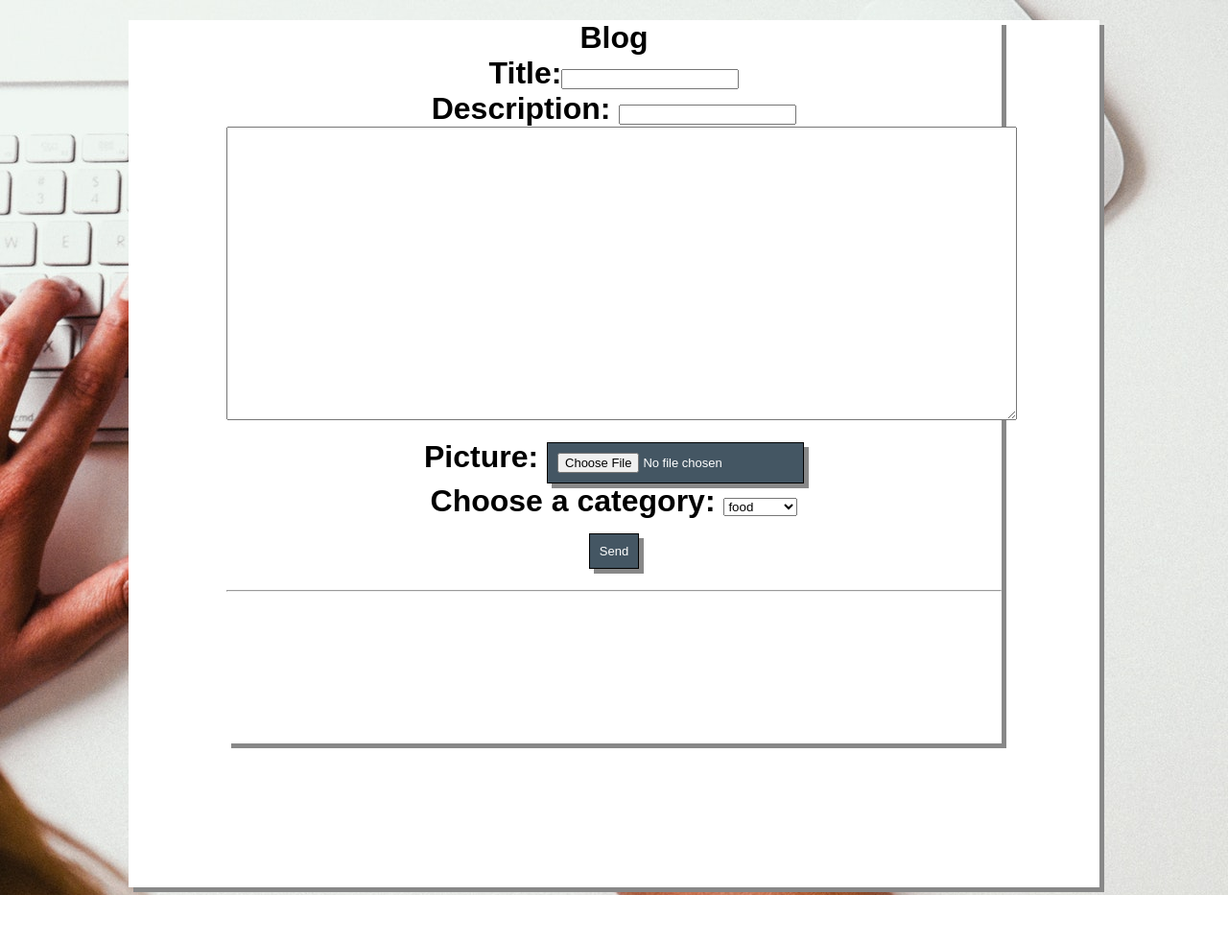
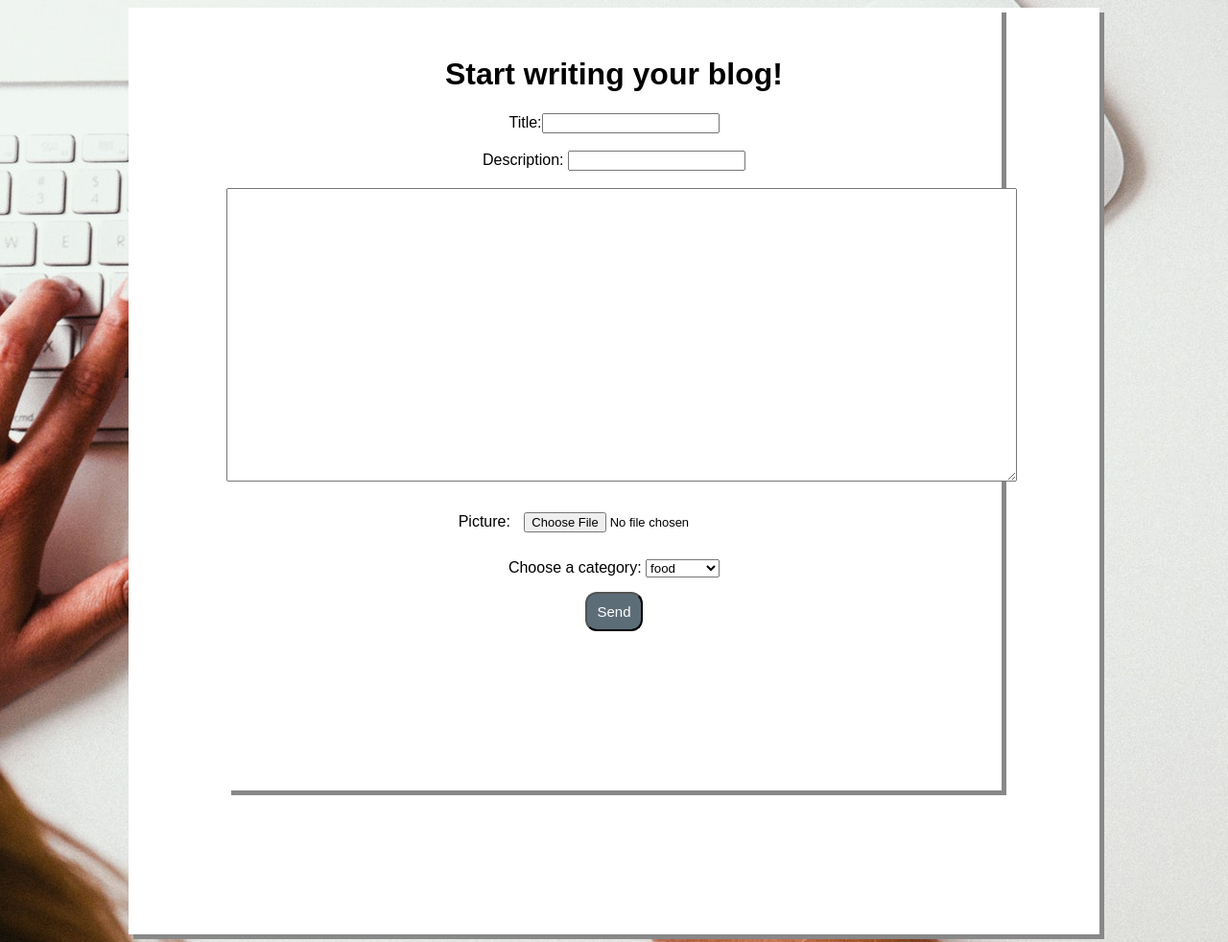
Before and after one commit to Szilveszter98/1K-project, a PHP site: page /blogWriter.php in a window 1280 px wide. Shown: the whole page at 96% size. Before the commit the page ends 933 px from the top, so only its background shows below. Run offline with PHP 8.4, Linux system fonts and the light colour scheme.

Commit message:
updated css

```diff
--- a/css/style.css
+++ b/css/style.css
@@ -57,19 +57,19 @@
 
 .loginForm {
   box-shadow: 5px 5px #888888;
+  border-radius: 12px;
   background: #445663;
   font-family: Arial, Helvetica, sans-serif;
   color: white;
-  border: solid 1px black;
   padding:10px;
 }
 
 .signupForm {
   box-shadow: 5px 5px #888888;
+  border-radius: 12px;
   background: #445663;
   font-family: Arial, Helvetica, sans-serif;
   color: white;
-  border: solid 1px black;
   padding:10px;
 }
 
@@ -111,13 +111,12 @@
 }
 
 .submit {
-
+  border-radius: 12px;
   box-shadow: 5px 5px #888888;
   background: #445663;
   font-family: Arial, Helvetica, sans-serif;
   font-size:15px;
   color: white;
-  border: solid 1px black;
   padding:10px;
   margin:10px;
 }
@@ -130,12 +129,12 @@
 }
 
 .signUp {
+  border-radius: 12px;
   box-shadow: 5px 5px #888888;
   background: #445663;
   font-family: Arial, Helvetica, sans-serif;
   font-size:13px;
   color: white;
-  border: solid 1px black;
   padding:10px;
 
 }
@@ -160,46 +159,46 @@
 }
 
 .registerSubmit {
+  border-radius: 12px;
   margin-top:15px;
   box-shadow: 5px 5px #888888;
   background: #445663;
   font-family: Arial, Helvetica, sans-serif;
   font-size:13px;
   color: white;
-  border: solid 1px black;
   padding:10px;
 }
 
 /* End css code for signupForm page */
 
 
-/* Start css code for blogWriter page */
+/* Start css code for blogform page */
 
 .textToWritePost {
+  font-size:30px;
+  margin:5px;
+  padding:15px;
   font-family: Arial, Helvetica, sans-serif;
 }
 
 .submitWritePost {
   margin-top:15px;
-  box-shadow: 5px 5px #888888;
-  background: #445663;
+  border-radius: 12px;
+  background: #445663dc;
   font-family: Arial, Helvetica, sans-serif;
-  font-size:13px;
+  font-size:15px;
   color: white;
-  border: solid 1px black;
   padding:10px;
 }
 
 .submitWritePostFile {
-  margin-top:15px;
-  box-shadow: 5px 5px #888888;
-  background: #445663;
+
   font-family: Arial, Helvetica, sans-serif;
   font-size:13px;
-  color: white;
-  border: solid 1px black;
   padding:10px;
 }
+
+
 
 /* Start css code for blog page */
 
@@ -214,22 +213,22 @@
 
 
 .signoutBlogPage{
+  border-radius: 12px;
   box-shadow: 5px 5px #888888;
   background: #445663;
   font-family: Arial, Helvetica, sans-serif;
   font-size:13px;
   color: white;
-  border: solid 1px black;
   padding:10px;
 }
 
 .writeAblogLink {
+  border-radius: 12px;
   box-shadow: 5px 5px #888888;
   background: #445663;
   font-family: Arial, Helvetica, sans-serif;
   font-size:20px;
   color: white;
-  border: solid 1px black;
   padding:10px;
 }
 
@@ -288,29 +287,30 @@
 
 
 .deleteBtn {
+  border-radius: 12px;
   box-shadow: 5px 5px #888888;
   background: #445663;
   font-family: Arial, Helvetica, sans-serif;
   font-size:10px;
   color: white;
-  border: solid 1px black;
   padding:10px;
 
 }
 
 .updateBtn {
+  border-radius: 12px;
   box-shadow: 5px 5px #888888;
   background: #445663;
   font-family: Arial, Helvetica, sans-serif;
   font-size:10px;
   color: white;
-  border: solid 1px black;
   padding:10px;
   margin-left:20px;
 }
 
 
 .sendCommentBtn {
+  border-radius: 12px;
   background: #445663;
   font-family: Arial, Helvetica, sans-serif;
   font-size:13px;
--- a/views/blogForm.php
+++ b/views/blogForm.php
@@ -9,13 +9,13 @@
 <body>
 <div class="container">
 <center>
-<h1 class="textToWritePost">
-Blog
+<p class="textToWritePost">
+<h1> Start writing your blog! </h1>
 <form method="POST" action="../includes/handleblog.php" >
-Title:<input type="text" name="title"required><br/>
-Description: <input type="text" name="description" required><br />
-<textarea name="blog_content" rows="20" cols="100"></textarea><br />
-Picture: <input class="submitWritePostFile" type="file" name="pictures" ><br />
+Title:<input type="text" name="title"required><br/> <br/>
+Description: <input type="text" name="description" required><br /> <br/>
+<textarea name="blog_content" rows="20" cols="100"></textarea><br /> <br/>
+Picture: <input class="submitWritePostFile" type="file" name="pictures" ><br /> <br/>
 <label for="category">Choose a category:</label>
 <select id="category" name="category">
   <option value="food">food</option>
@@ -24,8 +24,8 @@
   <option value="buisness">buisness</option>
 </select>
 <br/>
-<input class="submitWritePost" type="submit" name="submit" value="Send" /></h1>
-<hr>
+<input class="submitWritePost" type="submit" name="submit" value="Send" /></p>
+
 </form></center>
 
 </div>
```
